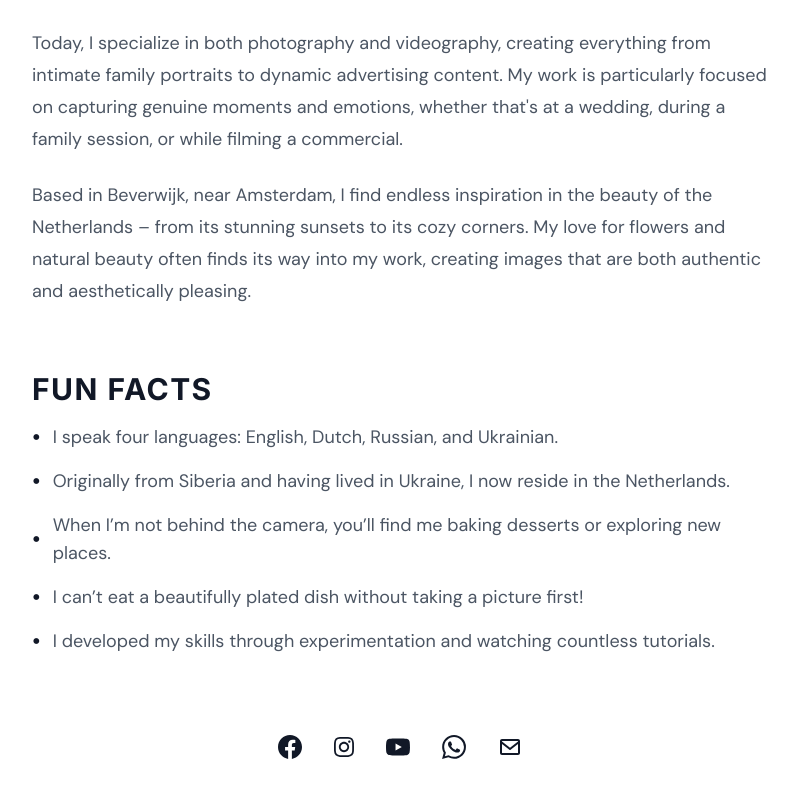
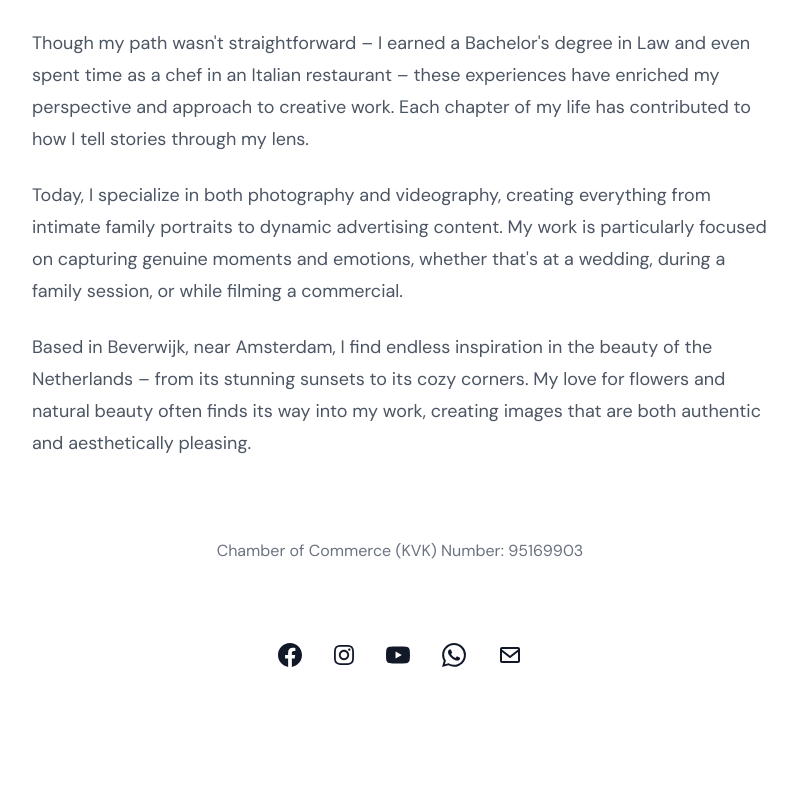
Before and after one commit to Qvatra/regina-studio, a Next.js app: page /about in a window 1280 px wide. Shown: the part 885-1682 px from the top of the page, without its empty margins (240-1037 px from the left). After the commit the page ends 1592 px from the top, so only its background shows below. Built offline with nearby package versions, Linux system fonts and the light colour scheme.

Commit message:
change text on about

```diff
--- a/components/Footer.tsx
+++ b/components/Footer.tsx
@@ -29,7 +29,7 @@ const socialLinks = [
     )
   },
   {
-    href: "https://wa.me/+31649739457",
+    href: "https://wa.me/31649739457",
     label: "WhatsApp",
     icon: (
       <svg className="h-6 w-6" fill="currentColor" viewBox="0 0 24 24">
--- a/components/videography/PageHead.tsx
+++ b/components/videography/PageHead.tsx
@@ -3,7 +3,7 @@ import Head from 'next/head'
 export default function PageHead() {
   return (
     <Head>
-      <title>Videography Portfolio | Studio Regina</title>
+      <title>Videography Portfolio | Regina Photography</title>
       <meta
         name="description"
         content="Watch our collection of professional video work including wedding films, commercials, events, and creative productions."
--- a/pages/about.tsx
+++ b/pages/about.tsx
@@ -2,18 +2,10 @@ import Head from "next/head";
 import Image from "next/image";
 
 export default function About() {
-  const funFacts = [
-    "I speak four languages: English, Dutch, Russian, and Ukrainian.",
-    "Originally from Siberia and having lived in Ukraine, I now reside in the Netherlands.",
-    "When I’m not behind the camera, you’ll find me baking desserts or exploring new places.",
-    "I can’t eat a beautifully plated dish without taking a picture first!",
-    "I developed my skills through experimentation and watching countless tutorials."
-  ];
-
   return (
     <>
       <Head>
-        <title>About | Studio Regina</title>
+        <title>About | Regina photography</title>
         <meta name="description" content="Learn about Regina, her journey in photography and videography, and her passion for creative storytelling." />
       </Head>
       <main className="mx-auto px-4 text-gray-900 max-w-3xl">
@@ -37,6 +29,9 @@ export default function About() {
               My journey into the world of visual storytelling began in 2006 when I first picked up a camera at the age of 18. What started as a hobby quickly blossomed into an all-consuming passion that would eventually become my profession.
             </p>
             <p className="text-gray-600">
+              Born in Siberia and having lived in Ukraine before making the Netherlands my home, I bring a rich multicultural perspective to my work. Speaking English, Dutch, Russian, and Ukrainian helps me connect with clients from diverse backgrounds, making everyone feel comfortable during our sessions.
+            </p>
+            <p className="text-gray-600">
               Though my path wasn't straightforward – I earned a Bachelor's degree in Law and even spent time as a chef in an Italian restaurant – these experiences have enriched my perspective and approach to creative work. Each chapter of my life has contributed to how I tell stories through my lens.
             </p>
             <p className="text-gray-600">
@@ -48,16 +43,10 @@ export default function About() {
           </div>
         </section>
 
-        <section className="max-w-3xl mx-auto">
-          <h2 className="text-3xl font-bold tracking-wider mb-4">FUN FACTS</h2>
-          <ul className="space-y-4">
-            {funFacts.map((fact, index) => (
-              <li key={index} className="flex items-center space-x-3">
-                <span className="text-2xl leading-none flex items-center">•</span>
-                <span className="text-lg text-gray-600 flex items-center">{fact}</span>
-              </li>
-            ))}
-          </ul>
+        <section className="mt-20">
+          <div className="text-md text-gray-500 text-center">
+            <p>Chamber of Commerce (KVK) Number: 95169903</p>
+          </div>
         </section>
       </main>
     </>
--- a/pages/services.tsx
+++ b/pages/services.tsx
@@ -90,7 +90,7 @@ export default function Services() {
   return (
     <>
       <Head>
-        <title>Services & Pricing | Studio Regina</title>
+        <title>Services & Pricing | Regina Photography</title>
         <meta name="description" content="Professional photography and videography services including weddings, events, portraits, commercial projects, and more." />
       </Head>
       <main className="mx-auto max-w-5xl px-4 pt-12 text-gray-900">
```
